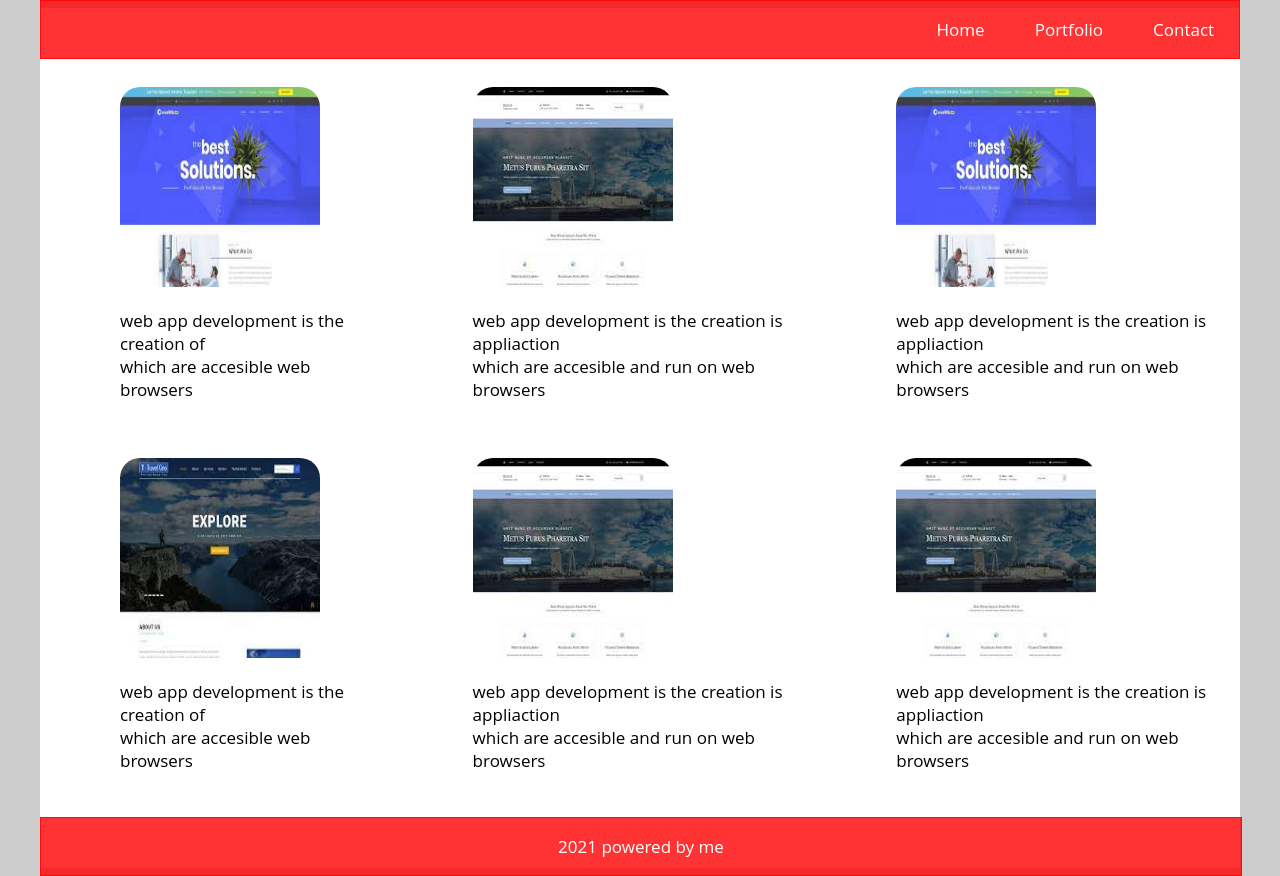
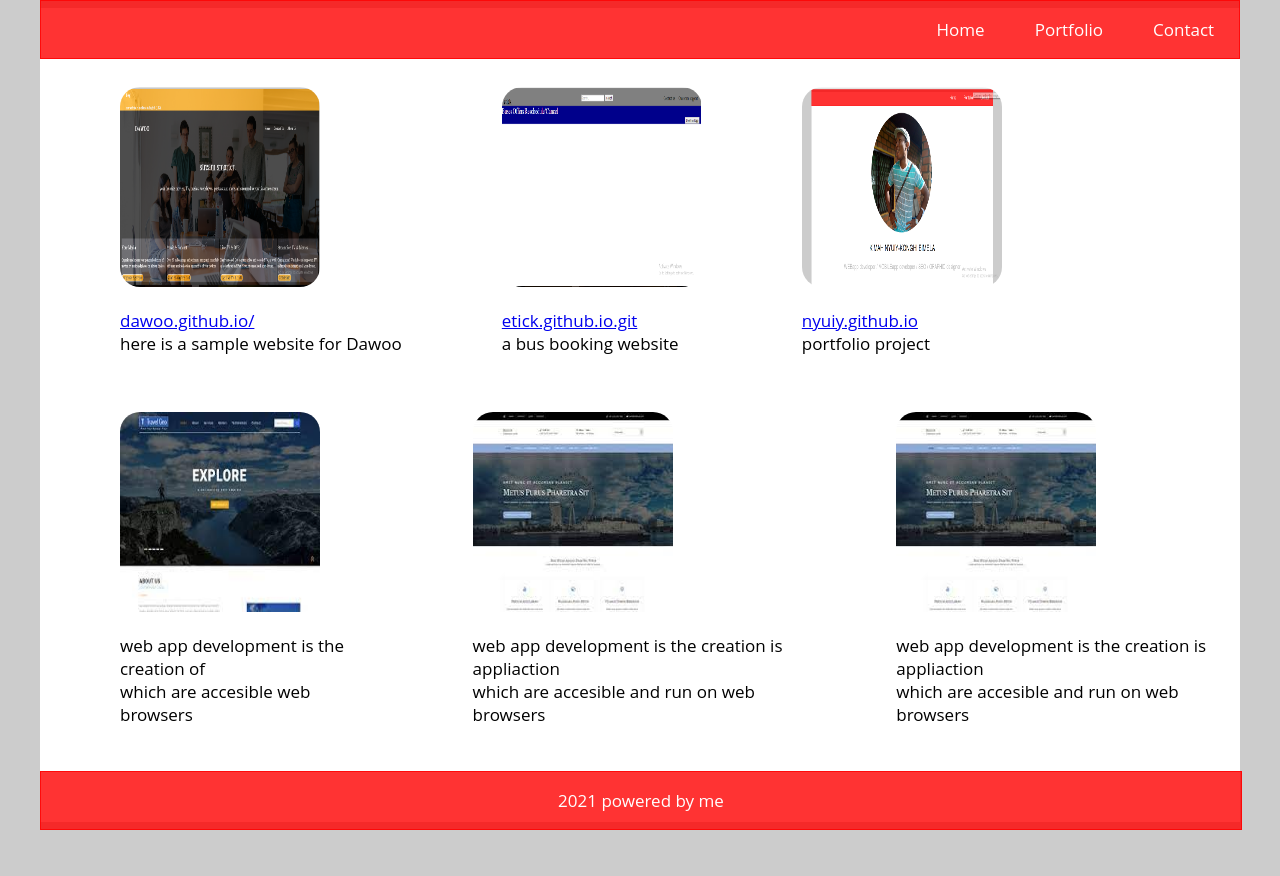
Before and after one commit to nyuiy/nyuiy.github.io, a plain HTML site: page portfolio.html in a window 1280 px wide. After the commit the page ends 830 px from the top, so only its background shows below. Drawn offline with Linux system fonts and the light colour scheme.

Commit message:
second update

```diff
--- a/portfolio.html
+++ b/portfolio.html
@@ -26,18 +26,24 @@
         <!-- portfolio content -->
         <div class="port_ctn1">
             <div class="port_ctn_ln1">
-                <img src="./img/img22.jpg" class="port_img1">
-                  <p class="port_tx">web app development is the creation of<br> which are accesible web browsers </p>
+                <img src="./img/Screenshot (233).png" class="port_img1">
+                  <p class="port_tx">
+                   <a href="https://nyuiy.github.io/dawoo.github.io/" class="">dawoo.github.io/</a>
+                    <br> here is a sample website for Dawoo </p>
             </div>
 
             <div class="port_ctn_ln1">
-                <img src="./img/img11.jpg" class="port_img1">
-                    <p class="port_tx">web app development is the creation is appliaction <br> which are accesible and run on web browsers</p>
+                <img src="./img/Screenshot (234).png" class="port_img1">
+                    <p class="port_tx">
+                        <a href="hhttps://nyuiy.github.io/etick.github.io/" class="">etick.github.io.git</a>
+                        <br> a bus booking website</p>
             </div>
 
             <div class="port_ctn_ln1">
-                <img src="./img/img22.jpg" class="port_img1">
-                    <p class="port_tx">web app development is the creation is appliaction <br> which are accesible and run on web browsers</p>
+                <img src="./img/Screenshot (235).png" class="port_img1">
+                    <p class="port_tx">
+                        <a href="nyuiy.hithub.io" class="">nyuiy.github.io</a>
+                        <br>  portfolio project</p>
             </div>
         </div>
         <div class="port_ctn2">
```
Also changed, not shown: img/Screenshot (233).png (added), img/Screenshot (234).png (added), img/Screenshot (235).png (added).
